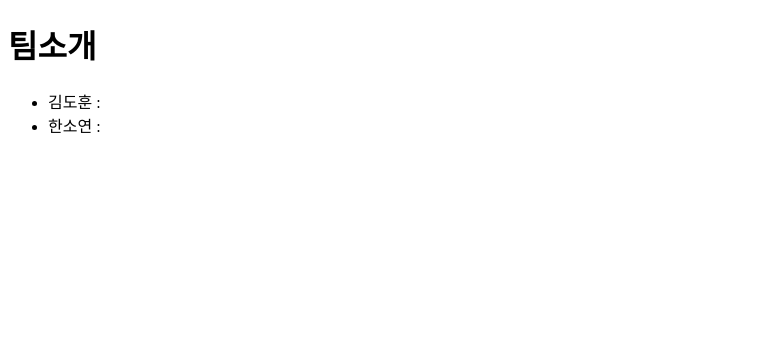
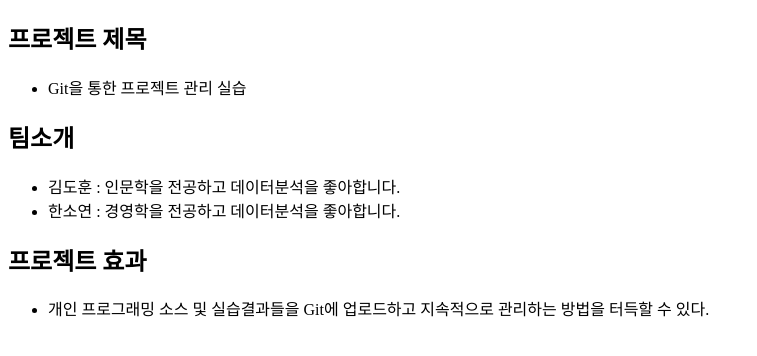
Before and after one commit to rlaehgns420/collabo, a plain HTML site: page index.html in a window 1280 px wide. Shown: the whole page, without its empty margins (0-757 px from the left). Drawn offline with Linux system fonts and the light colour scheme.

Commit message:
Modify index.html

```diff
--- a/index.html
+++ b/index.html
@@ -4,12 +4,22 @@
     <meta charset="UTF-8">
     <meta name="viewport" content="width=device-width, initial-scale=1.0">
     <title>프로젝트 소개</title>
+
 </head>
 <body>
-    <h1>팀소개</h1>
+    <h2>프로젝트 제목</h2>
     <ul>
-        <li>김도훈 : </li>
-        <li>한소연 : </li>
+        <li>Git을 통한 프로젝트 관리 실습</li>
+    </ul>
+    <h2>팀소개</h2>
+    <ul>
+        <li>김도훈 : 인문학을 전공하고 데이터분석을 좋아합니다.</li>
+        <li>한소연 : 경영학을 전공하고 데이터분석을 좋아합니다.</li>
+    </ul>
+
+    <h2>프로젝트 효과</h2>
+    <ul>
+        <li>개인 프로그래밍 소스 및 실습결과들을 Git에 업로드하고 지속적으로 관리하는 방법을 터득할 수 있다. </li>
     </ul>
 </body>
 </html>
```
